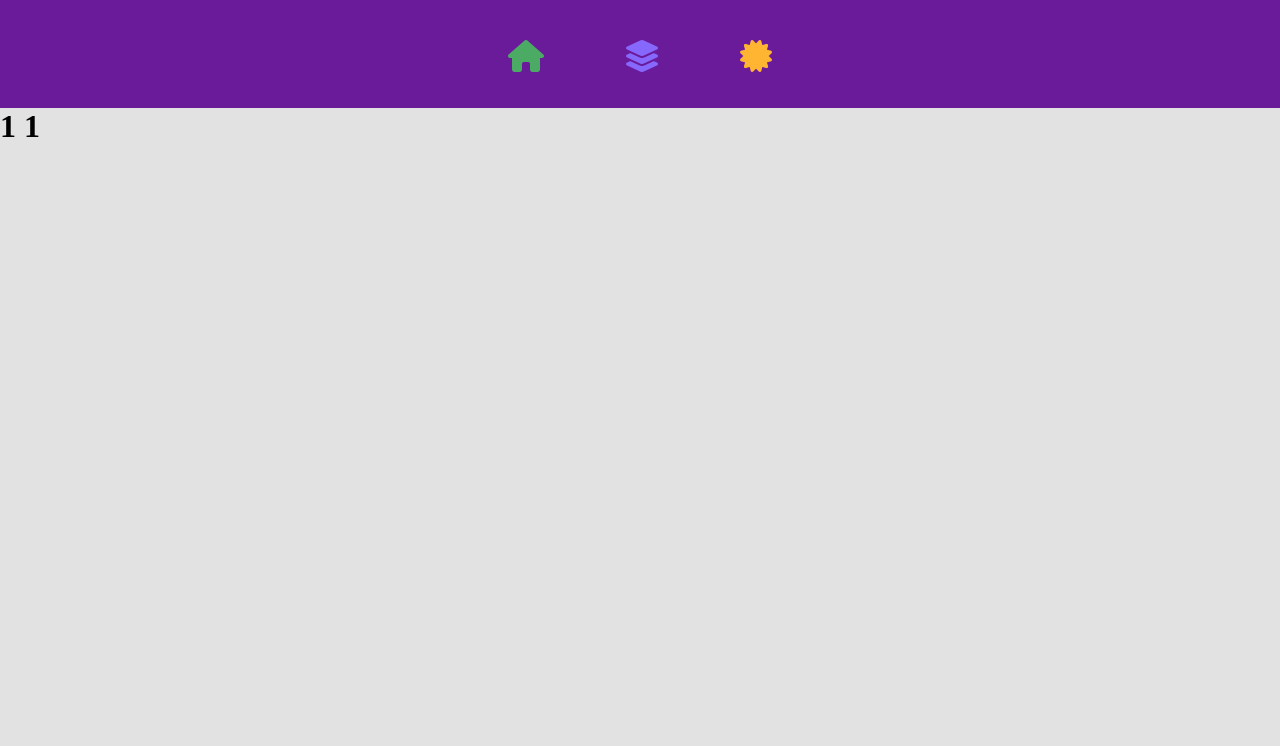
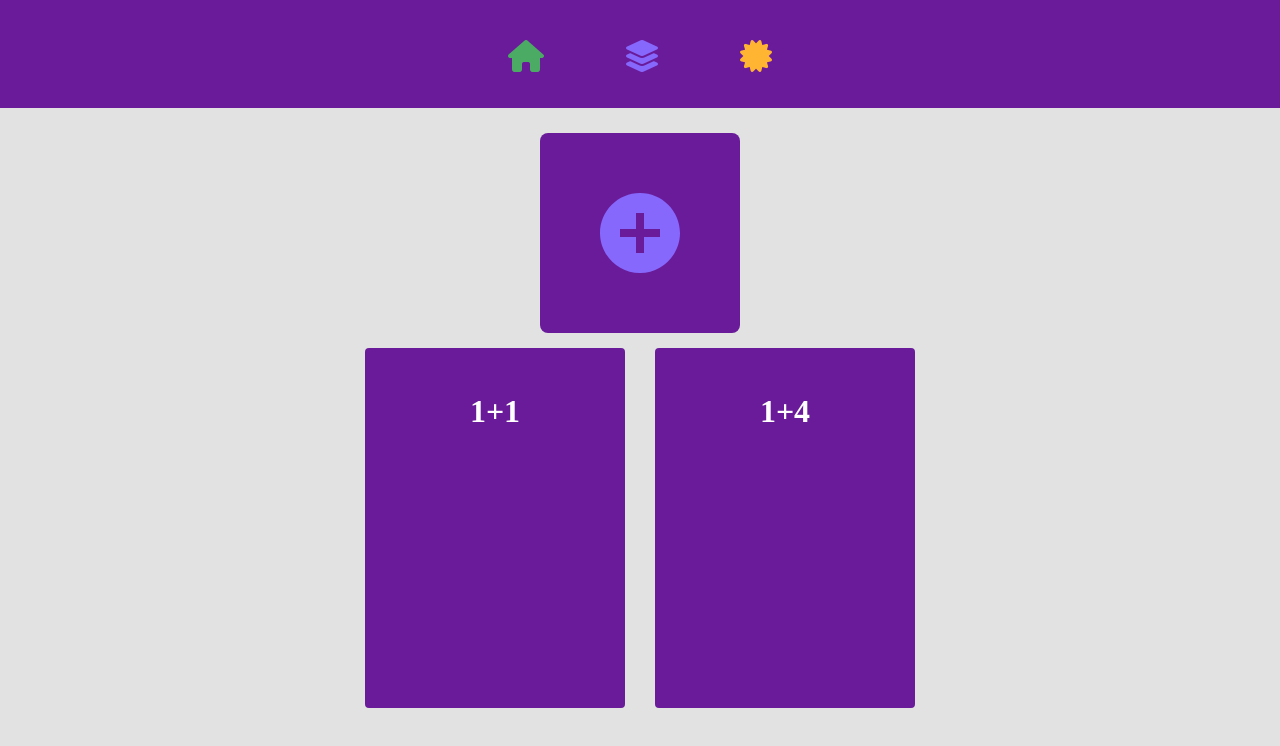
Before and after one commit to NinjaInShade/flashcards, a React (Create React App) app in the folder client/: page /user/1/group/1 in a window 1280 px wide. Shown: the top 746 px of the page. Built offline with nearby package versions, Linux system fonts and the light colour scheme.

Commit message:
added flashcard component, made the add button into a component, introducing styled components

```diff
--- a/client/package.json
+++ b/client/package.json
@@ -11,7 +11,8 @@
     "react-dom": "^16.13.1",
     "react-google-login": "^5.1.21",
     "react-router-dom": "^5.2.0",
-    "react-scripts": "3.4.3"
+    "react-scripts": "3.4.3",
+    "styled-components": "^5.2.0"
   },
   "scripts": {
     "start": "react-scripts start",
--- a/client/src/App.css
+++ b/client/src/App.css
@@ -1,3 +1,16 @@
 * {
   margin: 0;
 }
+
+.scrollbar::-webkit-scrollbar-track {
+  border-radius: 10px;
+}
+
+.scrollbar::-webkit-scrollbar {
+  width: 12px;
+}
+
+.scrollbar::-webkit-scrollbar-thumb {
+  border-radius: 10px;
+  background-color: #371447;
+}
--- a/client/src/components/AddGroup.css
+++ b/client/src/components/AddGroup.css
@@ -1,22 +1,3 @@
-.addGroupContainer {
-  position: relative;
-  display: flex;
-  justify-content: center;
-  align-items: center;
-  width: auto;
-  height: auto;
-  border-radius: 8px;
-  padding: 100px;
-  background-color: #6a1b9a;
-  cursor: pointer;
-}
-
-.addGroupIcon {
-  position: absolute;
-  width: 40%;
-  height: 40%;
-}
-
 .groupIcon {
   position: absolute;
   width: 60%;
@@ -37,21 +18,6 @@
   margin-top: 30px;
   max-height: 60%;
   overflow-y: scroll;
-}
-
-.scrollbar::-webkit-scrollbar-track {
-  border-radius: 10px;
-  background-color: #9c72af;
-}
-
-.scrollbar::-webkit-scrollbar {
-  width: 12px;
-  background-color: #9c72af;
-}
-
-.scrollbar::-webkit-scrollbar-thumb {
-  border-radius: 10px;
-  background-color: #371447;
 }
 
 .iconPreviewCard {
--- a/client/src/components/AddGroup.js
+++ b/client/src/components/AddGroup.js
@@ -1,22 +1,19 @@
 // Libraries , css and static files
 import React, { useState } from "react";
 import "./AddGroup.css";
-import addIcon from "../static/plus.svg";
-import addIconActive from "../static/plusActive.svg";
 
 // Components and util
 import { icons } from "../util/icons";
 import Modal from "./util/Modal";
 import Button from "./util/Button";
+import Add from "./util/Add";
 
 export default function AddGroup() {
   const [groupName, setGroupName] = useState("");
   const [iconName, setIconName] = useState("");
 
   const [error, setError] = useState({});
-  const [active, setActive] = useState(false);
   const [show, setShow] = useState(false);
-  const icon = active ? addIconActive : addIcon;
 
   function openGroupHandler() {
     setGroupName("");
@@ -82,9 +79,7 @@ export default function AddGroup() {
         </Button>
         <p className="errorText">{error.groups}</p>
       </Modal>
-      <div className="addGroupContainer" style={active ? { backgroundColor: "#792ea8" } : {}} onMouseEnter={() => setActive(true)} onMouseLeave={() => setActive(false)}>
-        <img src={icon} alt="add icon" className="addGroupIcon" onClick={openGroupHandler} />
-      </div>
+      <Add onClick={openGroupHandler} />
     </React.Fragment>
   );
 }
--- /dev/null
+++ b/client/src/components/Flashcard.css
@@ -0,0 +1,56 @@
+.FlashcardWrapper {
+  border-radius: 4px;
+  padding: 180px 130px;
+  position: relative;
+  background-color: #6a1b9a;
+  margin: 15px;
+  transform: perspective(1000px) rotateY(var(--rotate-y, 0));
+  transform-style: preserve-3d;
+  transition: 300ms;
+  cursor: pointer;
+}
+
+.FrontContentWrapper {
+  position: absolute;
+  left: 0;
+  top: 0;
+  width: 100%;
+  height: 100%;
+  display: flex;
+  justify-content: center;
+  align-items: center;
+  backface-visibility: hidden;
+}
+
+.FrontContentWrapperLimit {
+  width: 75%;
+  height: 75%;
+  word-wrap: break-word;
+  overflow-y: scroll;
+  text-align: center;
+}
+
+.BackContentWrapper {
+  position: absolute;
+  left: 0;
+  top: 0;
+  width: 100%;
+  height: 100%;
+  display: flex;
+  justify-content: center;
+  align-items: center;
+  backface-visibility: hidden;
+  transform: rotateY(180deg);
+}
+
+.BackContentWrapperLimit {
+  width: 75%;
+  height: 75%;
+  word-wrap: break-word;
+  overflow-y: scroll;
+  text-align: center;
+}
+
+.flip {
+  --rotate-y: 180deg;
+}
--- /dev/null
+++ b/client/src/components/Flashcard.js
@@ -0,0 +1,24 @@
+// Libraries , css and static files
+import React, { useState } from "react";
+import "./Flashcard.css";
+
+export default function Flashcard(props) {
+  const { frontContent, backContent } = props;
+  const [flip, setFlip] = useState(false);
+
+  return (
+    <div onClick={() => setFlip(!flip)} className={flip ? "FlashcardWrapper flip" : "FlashcardWrapper"}>
+      <div className="FrontContentWrapper">
+        <div className="FrontContentWrapperLimit scrollbar">
+          <p>{frontContent}</p>
+        </div>
+      </div>
+
+      <div className="BackContentWrapper">
+        <div className="BackContentWrapperLimit scrollbar">
+          <p>{backContent}</p>
+        </div>
+      </div>
+    </div>
+  );
+}
--- /dev/null
+++ b/client/src/components/util/Add.js
@@ -0,0 +1,37 @@
+// Libraries , css and static files
+import React, { useState } from "react";
+import styled from "styled-components";
+import addIcon from "../../static/plus.svg";
+import addIconActive from "../../static/plusActive.svg";
+
+const AddContainer = styled.div`
+  position: relative;
+  display: flex;
+  justify-content: center;
+  align-items: center;
+  width: auto;
+  height: auto;
+  border-radius: 8px;
+  padding: 100px;
+  background-color: #6a1b9a;
+  cursor: pointer;
+`;
+
+const AddIcon = styled.img`
+  position: absolute;
+  width: 40%;
+  height: 40%;
+`;
+
+export default function Add(props) {
+  const { onClick } = props;
+
+  const [active, setActive] = useState(false);
+  const icon = active ? addIconActive : addIcon;
+
+  return (
+    <AddContainer style={active ? { backgroundColor: "#792ea8" } : {}} onMouseEnter={() => setActive(true)} onMouseLeave={() => setActive(false)}>
+      <AddIcon src={icon} alt="add icon" onClick={onClick} />
+    </AddContainer>
+  );
+}
--- a/client/src/components/util/Navbar.css
+++ b/client/src/components/util/Navbar.css
@@ -21,6 +21,6 @@
 
 @media (max-width: 400px) {
   .navbar * {
-    padding: 20px 10px 20px 10px;
+    padding: 20px 10px;
   }
 }
--- a/client/src/pages/Group.js
+++ b/client/src/pages/Group.js
@@ -1,19 +1,56 @@
 // Libraries , css and static files
-import React, { useContext } from "react";
-import "./Group.css";
+import React, { useContext, useState } from "react";
+import styled from "styled-components";
 import { Redirect, useParams } from "react-router-dom";
 
 // Components and util
 import { AuthContext } from "../util/AuthContext";
+import Flashcard from "../components/Flashcard";
+import Add from "../components/util/Add";
+
+const Column = styled.div`
+  width: 75%;
+  margin: auto;
+  margin-top: 25px;
+  display: flex;
+  flex-direction: column;
+  justify-content: flex-start;
+  align-items: center;
+
+  @media (max-width: 900px) {
+    width: 95%;
+  }
+`;
+
+const Row = styled.div`
+  width: 100%;
+  display: flex;
+  justify-content: center;
+  flex-wrap: wrap;
+`;
 
 export default function Group() {
   const [auth] = useContext(AuthContext);
+  // eslint-disable-next-line
+  const [show, setShow] = useState(false);
+  // eslint-disable-next-line
   const { userId, groupId } = useParams();
 
   const content = (
-    <div>
-      <h1>{`${userId} ${groupId}`}</h1>
-    </div>
+    <Column>
+      <Row>
+        <Add onClick={() => setShow(true)} />
+      </Row>
+      <Row>
+        {auth.groups
+          .filter((group) => {
+            return group.id === groupId;
+          })[0]
+          .flashcards.map((flashcard) => {
+            return <Flashcard frontContent={flashcard.question} backContent={flashcard.answer} key={flashcard.question} />;
+          })}
+      </Row>
+    </Column>
   );
 
   return auth.isAuth ? content : <Redirect to="/" />;
--- a/client/src/util/AuthContext.js
+++ b/client/src/util/AuthContext.js
@@ -17,11 +17,16 @@ export function AuthProvider(props) {
       {
         name: "Maths",
         icon: icons.maths,
-        id: 1,
+        id: "1",
         flashcards: [
           {
             question: "1+1",
             answer: "2",
+            completed: false,
+          },
+          {
+            question: "1+4",
+            answer: "5",
             completed: false,
           },
         ],
@@ -29,7 +34,7 @@ export function AuthProvider(props) {
       {
         name: "Chemistry",
         icon: icons.chemistry,
-        id: 2,
+        id: "2",
         flashcards: [
           {
             question: "1+1",
@@ -41,7 +46,7 @@ export function AuthProvider(props) {
       {
         name: "Phsyics",
         icon: icons.physics,
-        id: 3,
+        id: "3",
         flashcards: [
           {
             question: "1+1",
```
Also changed, not shown: client/firebase.json (deleted), client/src/pages/Group.css (deleted), 2 other files (tests, documents, lock files or other folders).
